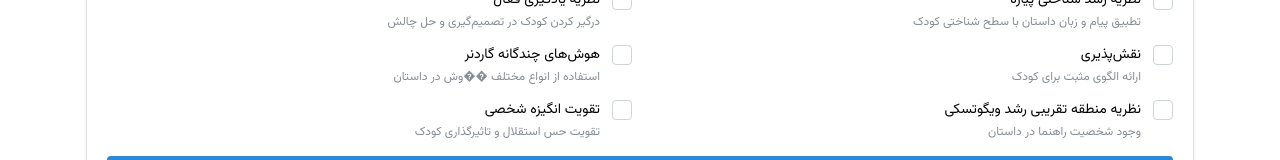
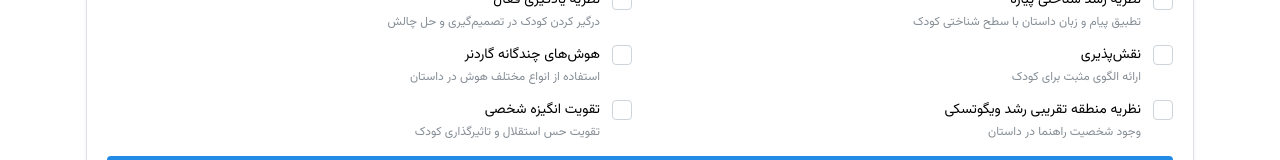
Before and after one commit to AINovelist/kids, a React (Vite) app: page / in a window 1280 px wide. Shown: the part 763-923 px from the top of the page. Built offline with nearby package versions, Linux system fonts and the light colour scheme.

Commit message:
fix CORS

```diff
--- a/index.html
+++ b/index.html
@@ -2,6 +2,7 @@
 <html dir="rtl" lang="fa_IR">
   <head>
     <meta charset="UTF-8" />
+    <meta http-equiv="referrer-policy" content="origin">
     <meta name="viewport" content="width=device-width, initial-scale=1.0" />
     <link href="https://fonts.googleapis.com/css2?family=Vazirmatn:wght@100;200;300;400;500;600;700;800&display=swap" rel="stylesheet">
     <title>قصه گو</title>
--- a/src/components/HomePage.tsx
+++ b/src/components/HomePage.tsx
@@ -118,7 +118,7 @@ export function HomePage() {
     {
       id: "multipleIntelligences",
       label: "هوش‌های چندگانه گاردنر",
-      description: "استفاده از انواع مختلف ��وش در داستان",
+      description: "استفاده از انواع مختلف هوش در داستان",
     },
     {
       id: "vygotsky",
```
